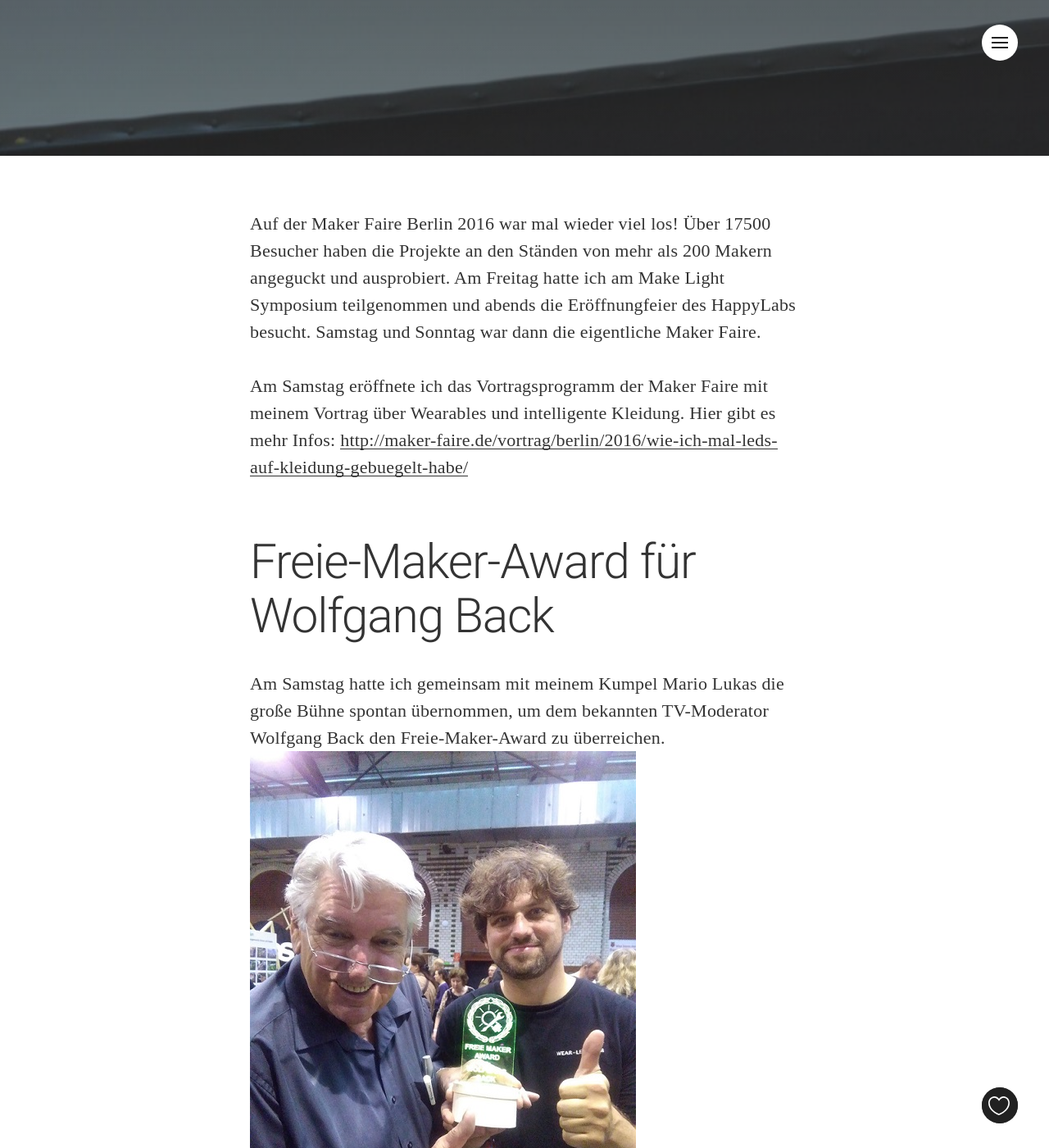
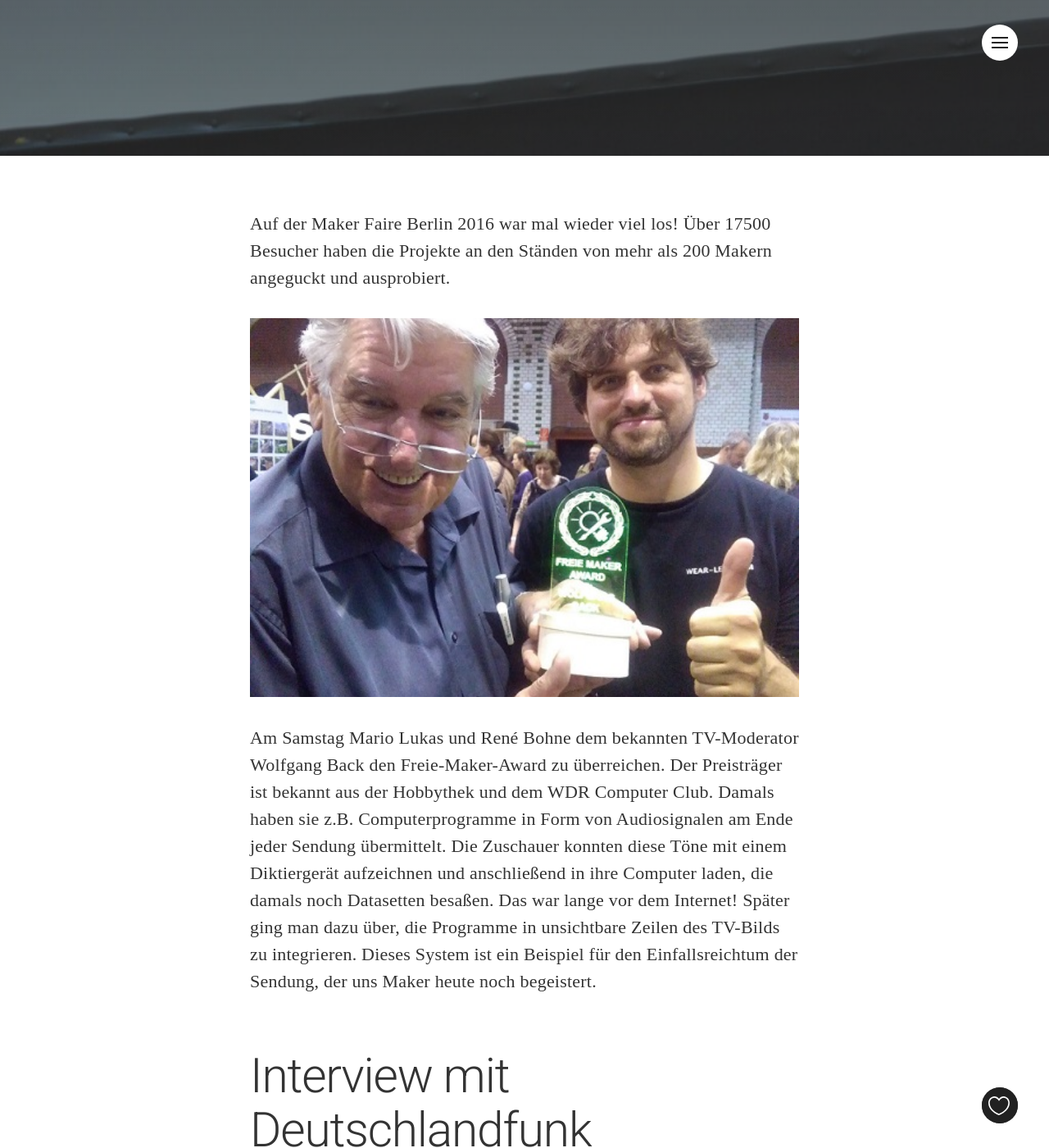
Before and after one commit to FreieMaker/FreieMaker.github.io, a Jekyll site: the page built from _posts/2016-10-04-MakerFaireBerlin2016.markdown, in a window 1280 px wide and 1400 px high, scrolled down 437 px. Shown: the whole window at 82% size. Built offline with Jekyll 4.4.1, drawn with Linux system fonts in a browser that asks for light colours; nearby versions of some CDN libraries; some web fonts are replaced; some of the changed text lies outside the part shown.

Commit message:
Maker Faire post

```diff
--- a/_posts/2016-10-04-MakerFaireBerlin2016.markdown
+++ b/_posts/2016-10-04-MakerFaireBerlin2016.markdown
@@ -15,17 +15,12 @@ bgGradientOpacity: darker
 syntaxHighlighter: no
 ---
 Auf der Maker Faire Berlin 2016 war mal wieder viel los! Über 17500 Besucher haben die Projekte an den Ständen von mehr als 200 Makern angeguckt und ausprobiert.
-Am Freitag hatte ich am Make Light Symposium teilgenommen und abends die Eröffnungfeier des HappyLabs besucht. Samstag und Sonntag war dann die eigentliche Maker Faire.
 
-Am Samstag eröffnete ich das Vortragsprogramm der Maker Faire mit meinem Vortrag über Wearables und intelligente Kleidung.
-Hier gibt es mehr Infos:
-[http://maker-faire.de/vortrag/berlin/2016/wie-ich-mal-leds-auf-kleidung-gebuegelt-habe/](http://maker-faire.de/vortrag/berlin/2016/wie-ich-mal-leds-auf-kleidung-gebuegelt-habe/){:target="_blank"}
+<div class="img img--fullContainer img--14xLeading" style="background-image: url({{ site.baseurl_posts_img }}Back_Bohne_Award_klein.jpg);"></div>
+Am Samstag Mario Lukas und René Bohne dem bekannten TV-Moderator Wolfgang Back den Freie-Maker-Award zu überreichen.
+Der Preisträger ist bekannt aus der Hobbythek und dem WDR Computer Club. Damals haben sie z.B. Computerprogramme in Form von Audiosignalen am Ende jeder Sendung übermittelt. Die Zuschauer konnten diese Töne mit einem Diktiergerät aufzeichnen und anschließend in ihre Computer laden, die damals noch Datasetten besaßen. Das war lange vor dem Internet! Später ging man dazu über, die Programme in unsichtbare Zeilen des TV-Bilds zu integrieren. Dieses System ist ein Beispiel für den Einfallsreichtum der Sendung, der uns Maker heute noch begeistert.
 
-## Freie-Maker-Award für Wolfgang Back
 
-Am Samstag hatte ich gemeinsam mit meinem Kumpel Mario Lukas die große Bühne spontan übernommen, um dem bekannten TV-Moderator Wolfgang Back den Freie-Maker-Award zu überreichen.
-![Wolfgang Back Award]({{ site.baseurl }}/assets/images/posts/Back_Bohne_Award_klein.jpg){: .center-image }
-Der Preisträger ist bekannt aus der Hobbythek und dem WDR Computer Club. Damals haben sie z.B. Computerprogramme in Form von Audiosignalen am Ende jeder Sendung übermittelt. Die Zuschauer konnten diese Töne mit einem Diktiergerät aufzeichnen und anschließend in ihre Computer laden, die damals noch Datasetten besaßen. Das war lange vor dem Internet! Später ging man dazu über, die Programme in unsichtbare Zeilen des TV-Bilds zu integrieren. Dieses System ist ein Beispiel für den Einfallsreichtum der Sendung, der uns Maker heute noch begeistert.
 
 
 ## Interview mit Deutschlandfunk
```
